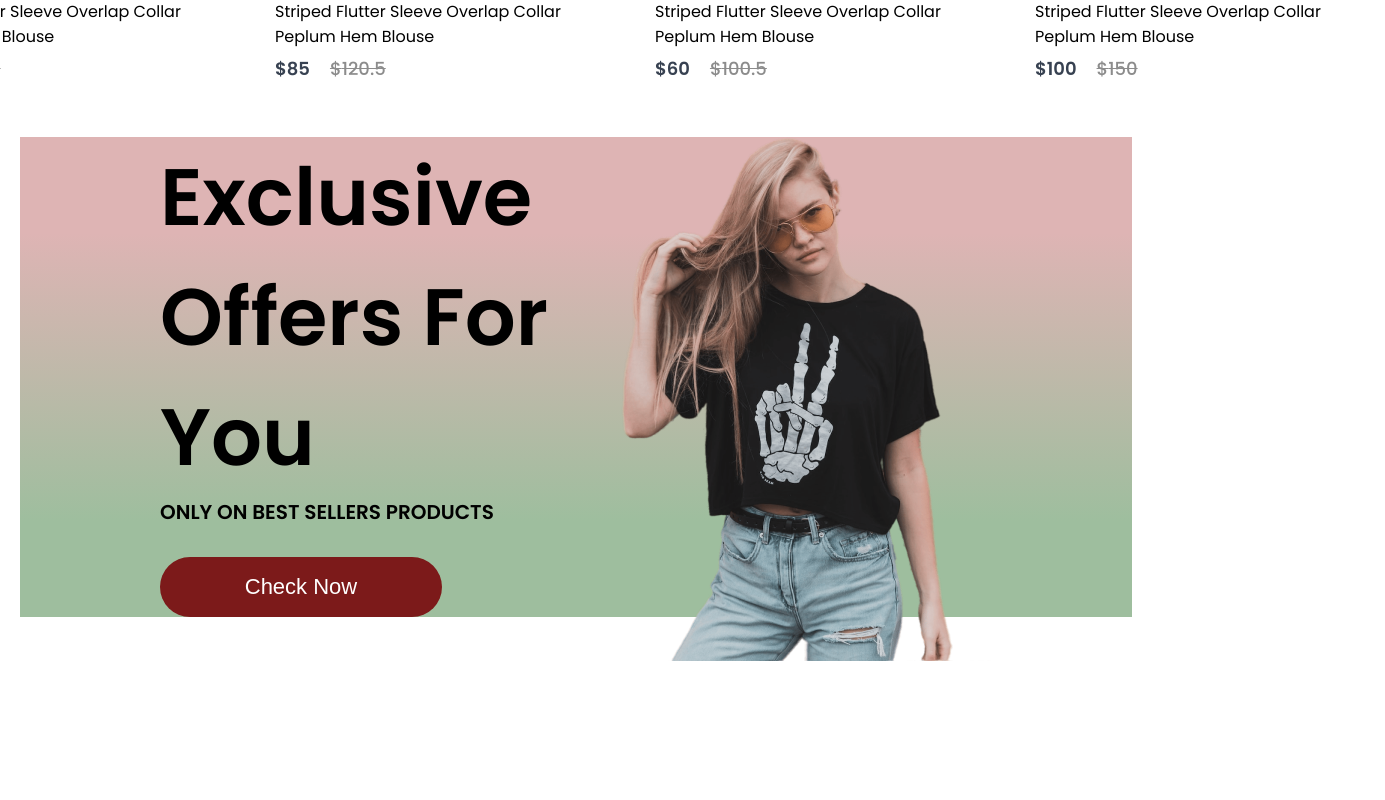
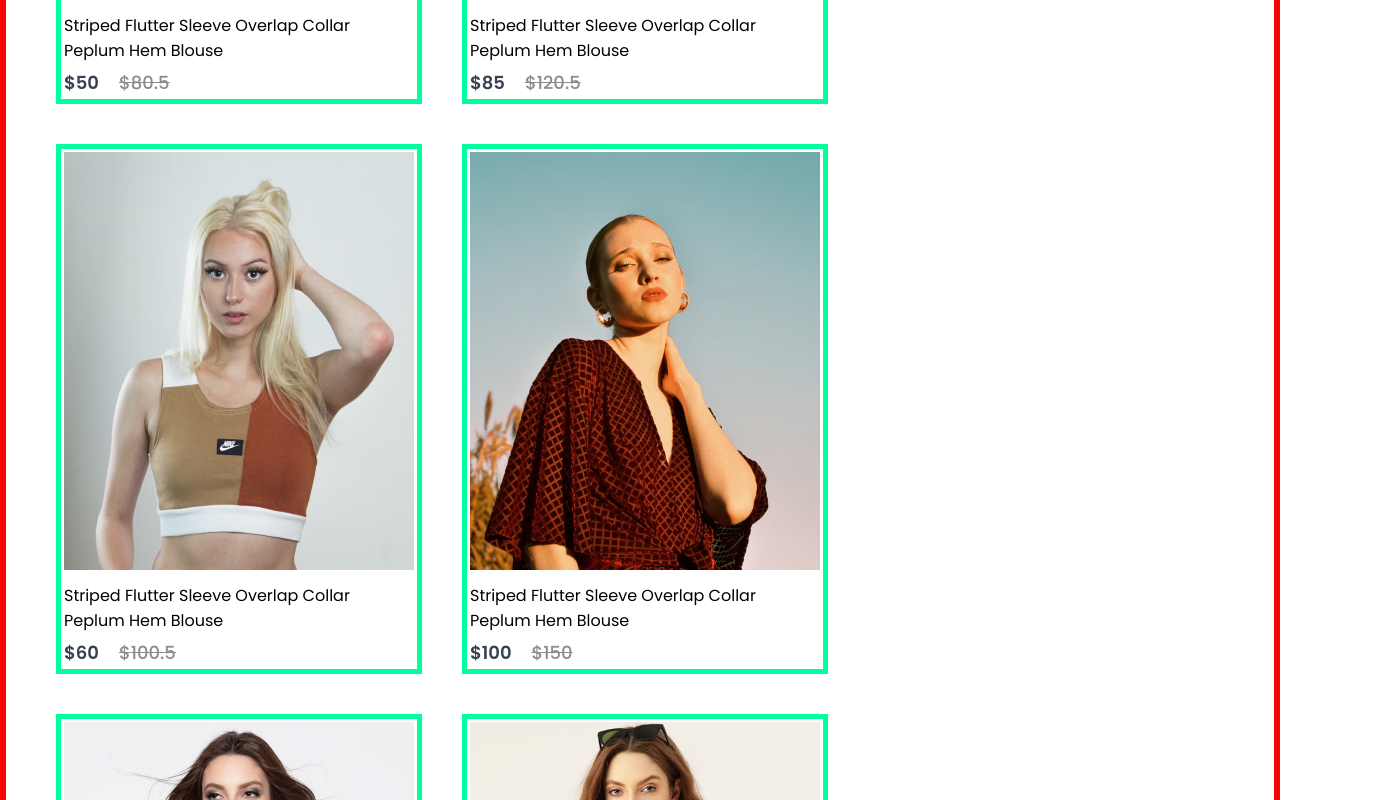
Before and after one commit to jmrourke/E-Commerce, a React (Create React App) app: page / in a window 1280 px wide. Shown: the part 1480-2280 px from the top of the page, 1385 px wide, since content can reach past the window. Built offline with nearby package versions, Linux system fonts and the light colour scheme.

Commit message:
commit 01:01:05

```diff
--- a/src/Components/Assets/data.js
+++ b/src/Components/Assets/data.js
@@ -2,6 +2,8 @@ import p1_img from './product_1.png'
 import p2_img from './product_2.png'
 import p3_img from './product_3.png'
 import p4_img from './product_4.png'
+import p5_img from './product_5.png'
+import p10_img from './product_10.png'
 
 let data_product = [
   {
@@ -29,6 +31,18 @@ let data_product = [
     new_price:100.00,
     old_price:150.00,
   },
+  {id:5,
+    name:"Striped Flutter Sleeve Overlap Collar Peplum Hem Blouse",
+    image:p5_img,
+    new_price:200.00,
+    old_price:450.00,
+  },
+  {id:10,
+    name:"Striped Flutter Sleeve Overlap Collar Peplum Hem Blouse",
+    image:p10_img,
+    new_price:175.00,
+    old_price:345.00,
+  },
 ];
 
 export default data_product;
--- a/src/Components/Hero/Hero.jsx
+++ b/src/Components/Hero/Hero.jsx
@@ -8,7 +8,7 @@ const Hero = () => {
   return (
     <div className='hero'>
         <div className="hero-left">
-            <h2>NEW ARRIVALS ONLY - did this change</h2>
+            <h2>NEW ARRIVALS ONLY</h2>
             <div>
                 <div className="hero-hand-icon">
                     <p>New</p>
--- a/src/Components/Item/Item.css
+++ b/src/Components/Item/Item.css
@@ -1,5 +1,7 @@
 .item {
     width: 350px;
+    border: 5px solid rgb(0, 255, 157);
+    padding: 3px;
 }
 
 .item p {
@@ -26,5 +28,5 @@
 
 .item:hover {
     transform: scale(1.05);
-    transition: 0.6s;
+    transition: 0.5s;
 }
--- a/src/Components/Offers/Offers.css
+++ b/src/Components/Offers/Offers.css
@@ -1,9 +1,10 @@
 .offers {
+    border: 4px solid rgb(0, 255, 157);
     width: 65%;
-    height: 60vh;
+    height: 50vh;
     display: flex;
     padding: 0px 140px;
-    margin-left: 20px;
+    margin-left: 40px;
     margin-right: 20px;
     margin-bottom: 250px;
     background: linear-gradient(180deg, rgb(222, 180, 180) 20%, rgb(158, 190, 158) 80%);
--- a/src/Components/Popular/Popular.css
+++ b/src/Components/Popular/Popular.css
@@ -1,9 +1,11 @@
 .popular {
     display: flex;
     flex-direction: column;
+    /* justify-content: center; */
     align-items: center;
     gap: 10px;
-    height: 90vh;
+    /* height:70vh; */
+    border: 6px solid red;
 }
 
 .popular h1 {
@@ -20,8 +22,9 @@
 }
 
 .popular-item {
-    margin-top: 50px;
     display: flex;
-    gap: 30px;
+    flex-wrap: wrap ;
+    gap: 40px;
+    margin: 50px;
 
 }
```
